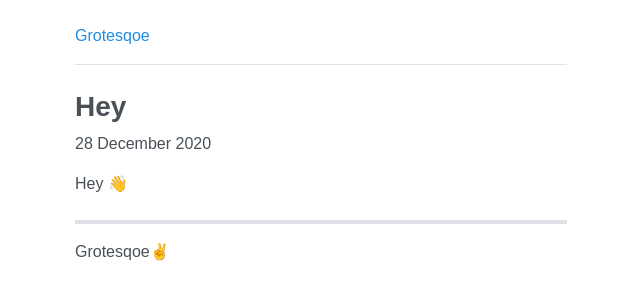
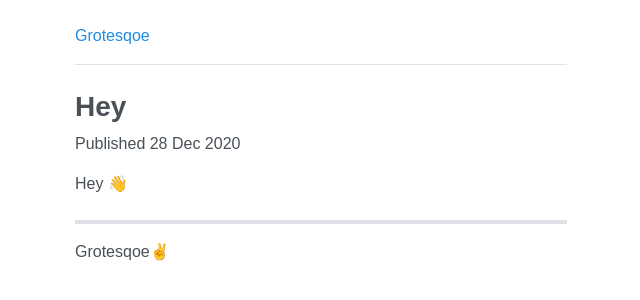
Before and after one commit to grotesqoe/www, a Jekyll site: the page built from _posts/2020-12-28-hey.md, in a window 1280 px wide. Shown: the top 300 px of the page, without its empty margins (319-959 px from the left). Built offline with Jekyll 4.4.1, drawn with Linux system fonts in a browser that asks for light colours.

Commit message:
Update post.html

```diff
--- a/_layouts/post.html
+++ b/_layouts/post.html
@@ -5,7 +5,7 @@ layout: default
 <article>
   <header>
     <h1>{{ page.title }}</h1>
-    <time datetime="{{ page.date | date_to_xmlschema }}">{{ page.date | date_to_long_string }}</time>
+    <time datetime="{{ page.date | date_to_xmlschema }}">Published {{ page.date | date_to_string }}</time>
   </header>
   {{ content }}
 </article>
```
